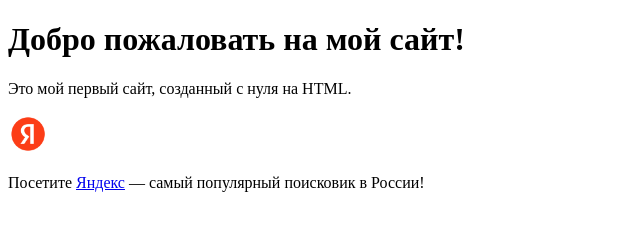
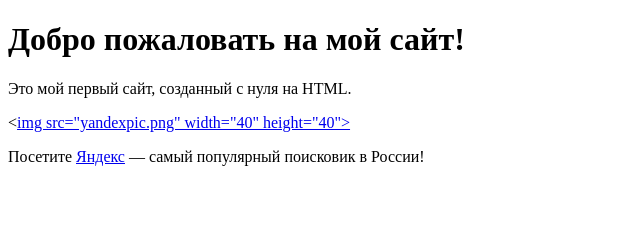
Before and after one commit to sxmurai/FrontTest, a plain HTML site: page index.html in a window 1280 px wide. Shown: the whole page, without its empty margins (0-640 px from the left). Drawn offline with Linux system fonts and the light colour scheme.

Commit message:
Update index.html

```diff
--- a/index.html
+++ b/index.html
@@ -7,7 +7,7 @@
 <body>
         <h1>Добро пожаловать на мой сайт!</h1>
         <p>Это мой первый сайт, созданный с нуля на HTML.</p>
-        <img src="yandexpic.png" width="40" height="40">
+        <<a href="https://ya.ru/">img src="yandexpic.png" width="40" height="40"></a>
         <p>Посетите <a href="https://ya.ru/">Яндекс</a> — самый популярный поисковик в России!</p>
     </div>
 </body>
```
